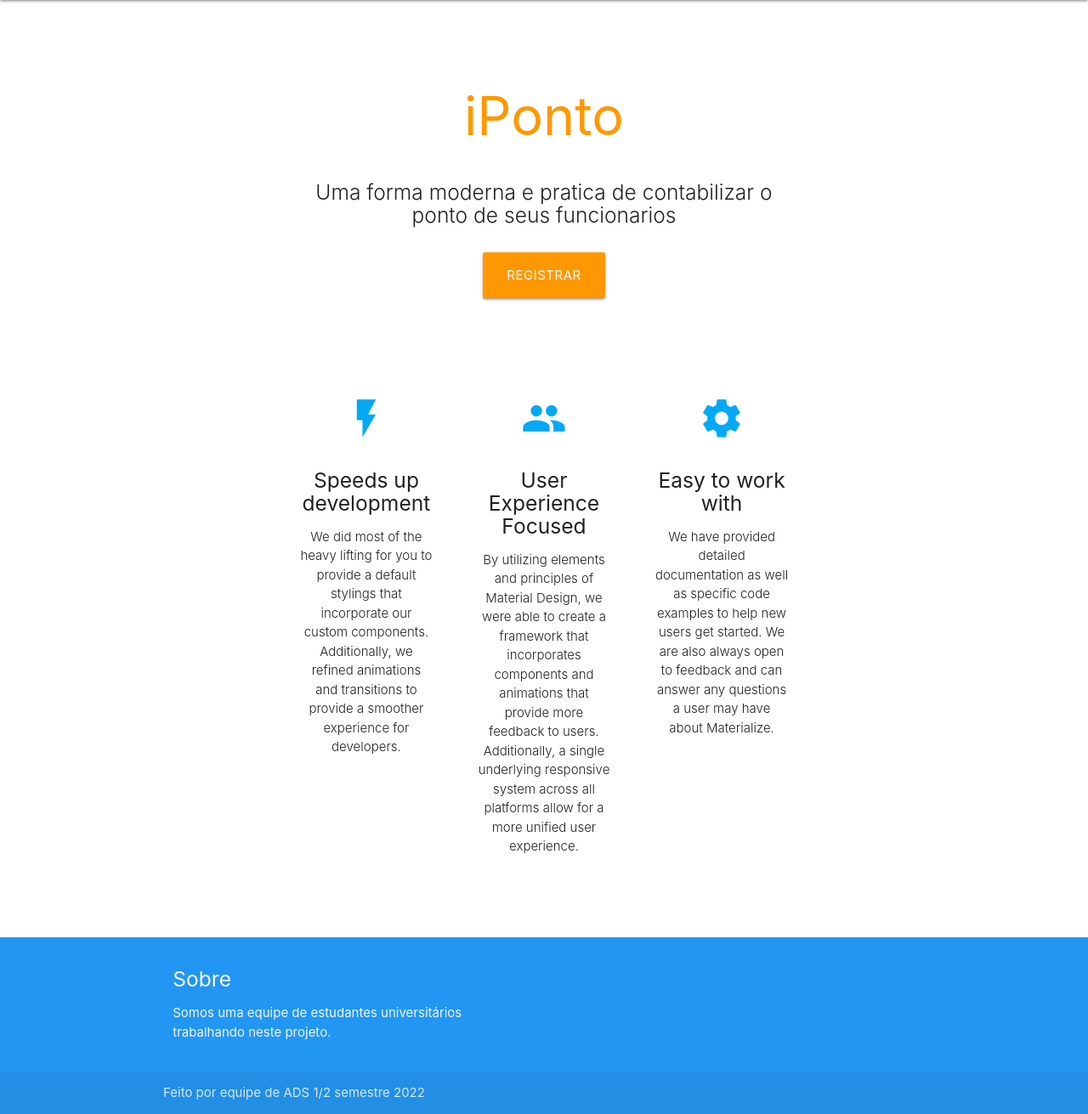
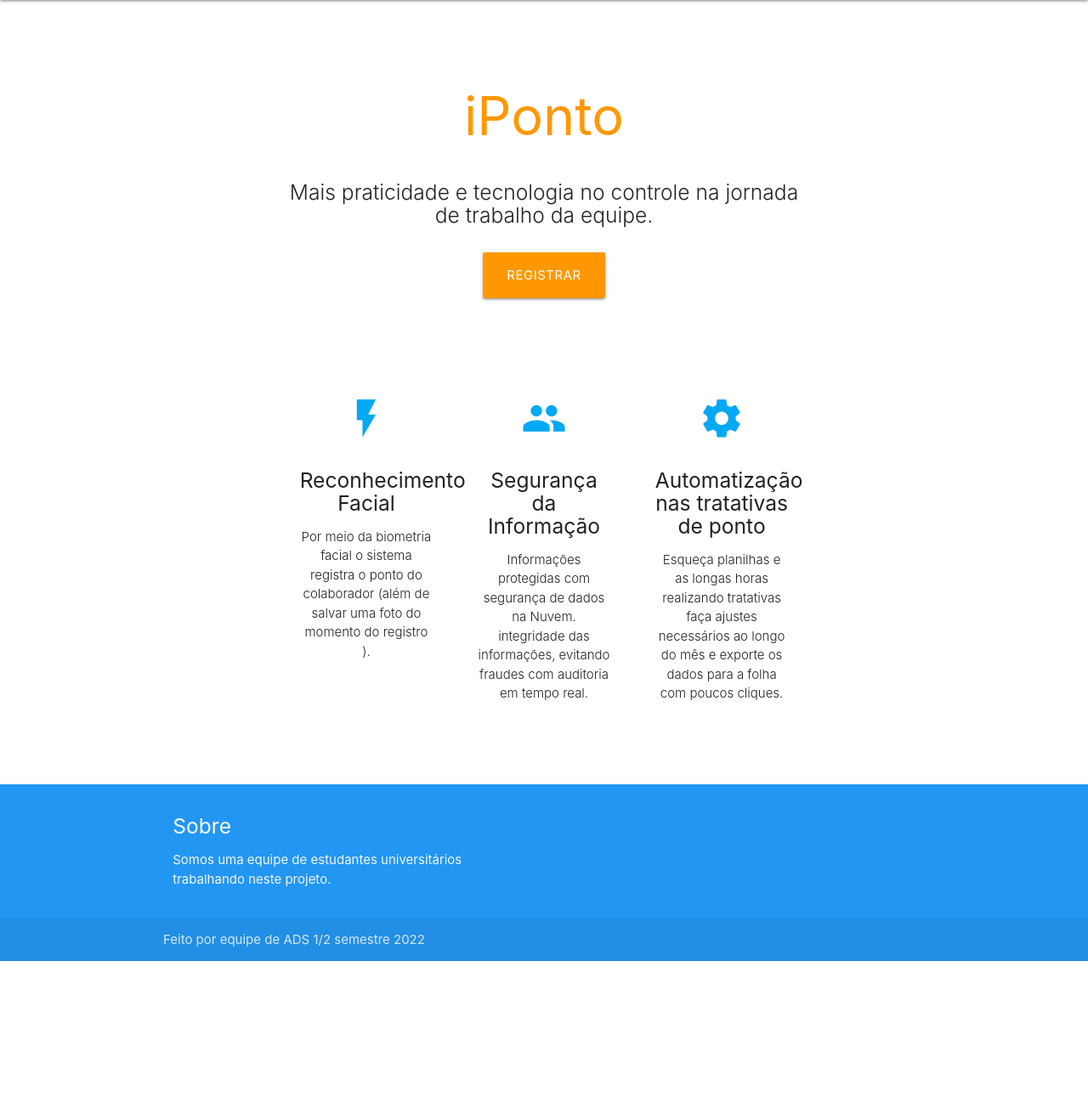
Before and after one commit to victorverdoodt/IPontoApp, a Flask app: page / in a window 1280 px wide. Shown: the part 64-1375 px from the top of the page at 85% size. After the commit the page ends 1195 px from the top, so only its background shows below. Run offline with Flask 2, Linux system fonts and the light colour scheme; some libraries are stand-ins or nearby versions.

Commit message:
Mudança no texto da home_page.html

```diff
--- a/app/templates/home_page.html
+++ b/app/templates/home_page.html
@@ -6,7 +6,7 @@
       <br><br>
       <h1 class="header center orange-text">iPonto</h1>
       <div class="row center">
-        <h5 class="header col s12 light">Uma forma moderna e pratica de contabilizar o ponto de seus funcionarios</h5>
+        <h5 class="header col s12 light">Mais praticidade e tecnologia no controle na jornada de trabalho da equipe.</h5>
       </div>
       <div class="row center">
         <a href="/registrar" id="download-button" class="btn-large waves-effect waves-light orange">Registrar</a>
@@ -24,27 +24,27 @@
         <div class="col s12 m4">
           <div class="icon-block">
             <h2 class="center light-blue-text"><i class="material-icons">flash_on</i></h2>
-            <h5 class="center">Speeds up development</h5>
+            <h5 class="center">Reconhecimento Facial</h5>
 
-            <p class="light">We did most of the heavy lifting for you to provide a default stylings that incorporate our custom components. Additionally, we refined animations and transitions to provide a smoother experience for developers.</p>
+            <p class="light">Por meio da biometria facial o sistema registra o ponto do colaborador (além de salvar uma foto do momento do registro ).</p>
           </div>
         </div>
 
         <div class="col s12 m4">
           <div class="icon-block">
             <h2 class="center light-blue-text"><i class="material-icons">group</i></h2>
-            <h5 class="center">User Experience Focused</h5>
+            <h5 class="center">Segurança da Informação</h5>
 
-            <p class="light">By utilizing elements and principles of Material Design, we were able to create a framework that incorporates components and animations that provide more feedback to users. Additionally, a single underlying responsive system across all platforms allow for a more unified user experience.</p>
+            <p class="light">Informações protegidas com segurança de dados na Nuvem. integridade das informações, evitando fraudes com auditoria em tempo real.</p>
           </div>
         </div>
 
         <div class="col s12 m4">
           <div class="icon-block">
             <h2 class="center light-blue-text"><i class="material-icons">settings</i></h2>
-            <h5 class="center">Easy to work with</h5>
+            <h5 class="center">Automatização nas tratativas de ponto</h5>
 
-            <p class="light">We have provided detailed documentation as well as specific code examples to help new users get started. We are also always open to feedback and can answer any questions a user may have about Materialize.</p>
+            <p class="light">Esqueça planilhas e as longas horas realizando tratativas faça ajustes necessários ao longo do mês e exporte os dados para a folha com poucos cliques.</p>
           </div>
         </div>
       </div>
```
